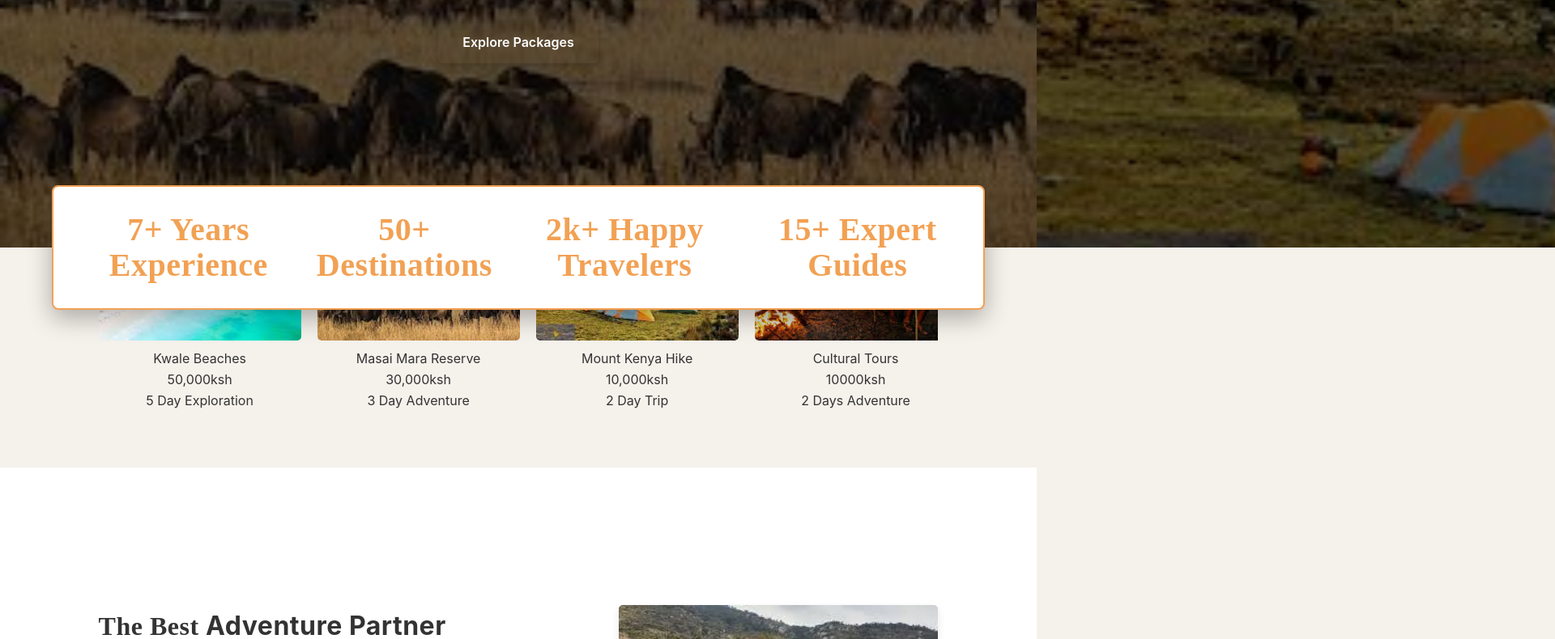
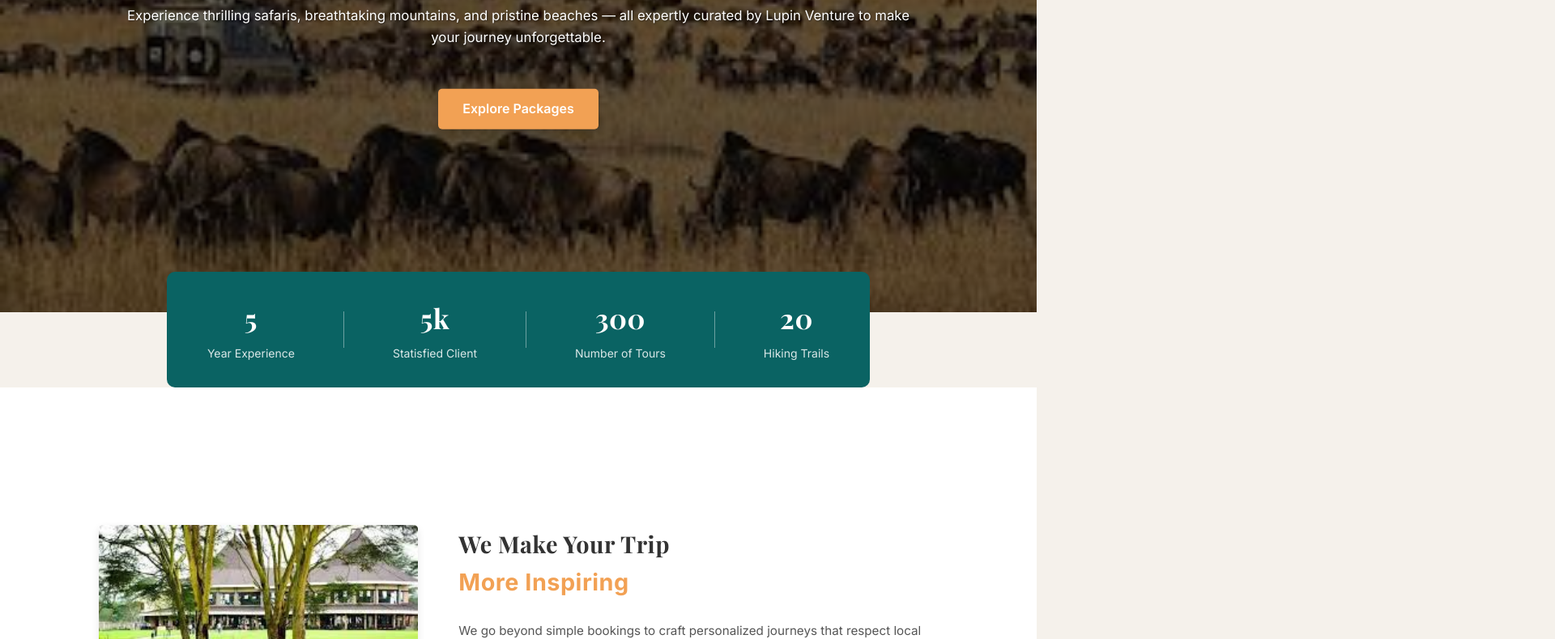
Before and after one commit to John-M23/Lupin-website, a plain HTML site: page index.html in a window 1280 px wide. Shown: the part 494-1284 px from the top of the page at 81% size, 1920 px wide, since content can reach past the window. Drawn offline with nearby package versions, Linux system fonts and the light colour scheme.

Commit message:
New Version
Updated font links, adjusted styles, and modified content for better visual consistency and user experience.

```diff
--- a/index.html
+++ b/index.html
@@ -6,7 +6,7 @@
   <meta name="description" content="Lupin Venture - Discover East Africa with expertly curated adventures, safaris, and cultural experiences.">
   <meta name="keywords" content="East Africa travel, safari, adventure tours, Kenya, Tanzania, Uganda">
   <title>Lupin Venture | East Africa Adventure Tours</title>
-  <link href="https://fonts.googleapis.com/css2?family=Poppins:wght@400;500;600;700;800&display=swap" rel="stylesheet">
+  <link href="https://fonts.googleapis.com/css2?family=Inter:wght@400;500;600;700&family=Playfair+Display:wght@400;500;600;700&display=swap" rel="stylesheet">
   <link rel="stylesheet" href="https://cdnjs.cloudflare.com/ajax/libs/font-awesome/6.5.1/css/all.min.css">
 
   <style>
@@ -17,15 +17,16 @@
       box-sizing: border-box;
       font-family: 'Inter', sans-serif;
     }
-    h1,h2,h3{
-      font-family: 'playfair Display', serif;
+
+    h1, h2, h3 {
+      font-family: 'Playfair Display', serif;
       letter-spacing: 0.5px;
     }
 
     body {
       line-height: 1.6;
       color: #333;
-      background-color: #f5f1eb; /* Changed to brownish background */
+      background-color: #f5f1eb;
     }
 
     a {
@@ -53,9 +54,11 @@
 
     /* Primary Colors - Updated with brown theme */
     :root {
-      --primary-dark: #0f3d3e; /* Changed to dark brown */
-      --accent-color: #f2a154; /* Changed to medium brown */
-      --light-bg:#f9f9f9; /* Light brown for backgrounds */
+      --primary-dark: #0f3d3e;
+      --accent-color: #f2a154;
+      --accent-brown: #f2a154;
+      --light-bg: #f9f9f9;
+      --light-brown: #f5f1eb;
       --text-light: #fff;
       --text-dark: #222;
       --section-bg: #ffffff;
@@ -140,6 +143,12 @@
     }
 
     /* --- HERO SLIDER CSS START (Adjusted Heights/Padding) --- */
+    img {
+        width: 100%;
+        height: auto;
+        object-fit: cover;
+    }
+
     .hero-wrapper {
         position: relative;
         width: 100%;
@@ -210,7 +219,7 @@
     .hero-content p {
         font-size: 1.05rem;
         margin-bottom: 50px;
-        max-width:1000px;
+        max-width: 1000px;
         margin-left: auto;
         margin-right: auto;
         font-weight: 300;
@@ -219,7 +228,7 @@
 
     .cta-button {
       display: inline-block;
-      background-color: var(--accent-brown);
+      background-color: var(--accent-color);
       color: white;
       padding: 12px 30px;
       border-radius: 5px;
@@ -234,52 +243,51 @@
     }
     /* --- HERO SLIDER CSS END --- */
 
-
     /* Stats Section Overlay - FIXED FOR BETTER VISIBILITY */
-    .stats-overlay-wrapper {
-      position: absolute;
+   /* Centered Floating Stats */
+.stats {
   width: 100%;
-      bottom: 0;
-      left: 0;
-      transform: translateY(50%);
-      padding: 0 5%;
-      z-index: 100;
+  display: flex;
+  justify-content: center;
+  margin-top: -50px; /* adjust depending on how much overlap you want */
+  position: relative;
+  z-index: 10;
 }
 
 .stats-container {
+  background: #0a6363;
+  padding: 30px 50px;
+  border-radius: 10px;
   display: flex;
-      justify-content: space-around;
-      background-color: #fff; /* Changed to white with transparency */
-      color: var(--primary-dark); /* Changed to dark brown */
-      border-radius: 8px;
-      padding: 25px 20px; /* Increased padding */
-      box-shadow: 0 10px 30px rgba(0, 0, 0, 0.3); /* Enhanced shadow */
-      border: 2px solid var(--accent-color); /* Added border */
+  justify-content: center;
+  align-items: center;
+  gap: 60px;
+  width: max-content;
 }
 
 .stat-box {
   text-align: center;
-      min-height: 100px;
-      display: flex;
-      flex-direction: column;
-      justify-content: center;
+  color: #fff;
 }
 
-    .stat-box h2 {
-      font-size: 2.5rem; /* Increased size */
-      color: var(--accent-color); /* Changed to brown */
-      margin: 0;
-      font-weight: 800; /* Made bolder */
-      line-height: 1.1;
+.stat-box h3 {
+  font-size: 34px;
+  font-weight: 700;
+  margin-bottom: 6px;
 }
 
 .stat-box p {
-      font-size: 0.9rem; /* Slightly larger */
-      color: var(--primary-dark); /* Dark brown */
-      margin: 0;
-      line-height: 1.2;
-      font-weight: 600; /* Made bolder */
+  font-size: 14px;
+  opacity: 0.85;
 }
+
+.divider {
+  height: 45px;
+  width: 1px;
+  background-color: rgba(255, 255, 255, 0.4);
+}
+
+
 
     /* Features Section - padding adjusted to create space for stats overlay */
     .features {
@@ -339,7 +347,7 @@
     }
 
     .feature-item i {
-        color: var(--accent-brown); /* Changed to brown */
+        color: var(--accent-color);
         font-size: 1.2rem;
         margin-top: 2px;
     }
@@ -352,7 +360,7 @@
     /* Quick View Gallery Section */
     .gallery-view {
       padding: 60px 5%;
-      background-color: var(--light-brown); /* Changed to light brown */
+      background-color: var(--light-brown);
       text-align: center;
     }
 
@@ -377,7 +385,7 @@
       gap: 20px;
       padding-bottom: 10px;
       scrollbar-width: thin;
-      scrollbar-color: var(--accent-brown) #f1f1f1; /* Changed to brown */
+      scrollbar-color: var(--accent-color) #f1f1f1;
     }
 
     .gallery-grid::-webkit-scrollbar {
@@ -390,7 +398,7 @@
     }
 
     .gallery-grid::-webkit-scrollbar-thumb {
-      background: var(--accent-brown); /* Changed to brown */
+      background: var(--accent-color);
       border-radius: 10px;
     }
 
@@ -481,7 +489,7 @@
     }
 
     .price {
-        color: var(--accent-color); /* Changed to brown */
+        color: var(--accent-color);
         font-weight: 700;
         margin-top: 5px;
     }
@@ -494,7 +502,7 @@
     /* Testimonials Section */
     .testimonials {
         padding: 80px 5%;
-        background-color: var(--light-brown); /* Changed to light brown */
+        background-color: var(--light-brown);
     }
 
     .testimonials h2 {
@@ -533,7 +541,7 @@
         top: 0;
         left: 0;
         font-size: 3rem;
-        color: var(--accent-brown); /* Changed to brown */
+        color: var(--accent-color);
         line-height: 1;
         opacity: 0.3;
     }
@@ -587,7 +595,7 @@
 
     /* Newsletter Section */
     .newsletter {
-      background-color: var(--accent-brown); /* Changed to brown */
+      background-color: var(--primary-dark);
       color: white;
       padding: 60px 5%;
       text-align: center;
@@ -617,7 +625,7 @@
     }
 
     .newsletter-form button {
-      background-color: var(--primary-dark); /* Dark brown */
+      background-color: var(--accent-color);
       color: white;
       border: none;
       padding: 0 20px;
@@ -673,7 +681,7 @@
     }
 
     .footer-column a:hover {
-      color: var(--accent-color); /* Changed to brown */
+      color: var(--accent-color);
     }
 
     .social-links {
@@ -694,7 +702,7 @@
     }
 
     .social-links a:hover {
-      background-color: var(--accent-brown); /* Changed to brown */
+      background-color: var(--accent-color);
     }
 
     .copyright {
@@ -805,30 +813,53 @@
     <section class="hero" id="hero">
       <h1 class="sr-only">Lupin Venture - East Africa Adventure Tours</h1>
 
+      <div class="hero-wrapper">
         <div class="hero-slider">
-          <div class="slide" style="background-image: url('/Images/having-fun.png');" aria-label="Group of travelers having fun"></div>
+          <div class="slide" style="background-image: url('Images/Jiraffe.png'); "aria-label="Group of travelers having fun"></div>
           <div class="slide" style="background-image: url('Images/masai-mara.png');" aria-label="Masai Mara wildlife safari"></div>
           <div class="slide" style="background-image: url('Images/mount-kenya.png');" aria-label="Mount Kenya hiking adventure"></div>
           <div class="slide" style="background-image: url('Images/kwale.png');" aria-label="Kwale beach destination"></div>
         </div>
 
         <div class="hero-content">
-          <h1>Discover East Africa <br> <span style="color: var(--accent-brown);">Simplify Your Adventure</span></h1>
+          <h1>Discover East Africa <br> <span style="color: var(--accent-color);">Simplify Your Adventure</span></h1>
           <p>
             Experience thrilling safaris, breathtaking mountains, and pristine beaches — all expertly
             curated by Lupin Venture to make your journey unforgettable.
           </p>
           <a href="#products" class="cta-button">Explore Packages</a>
         </div>
+      </div>
 
-      <div class="stats-overlay-wrapper">
+
+    </section>
+
+    <section class="stats">
   <div class="stats-container">
-              <div class="stat-box"><h2>7+
-                Years Experience
-              </h2></div>
-              <div class="stat-box"><h2>50+ Destinations</h2></div>
-              <div class="stat-box"><h2>2k+ Happy Travelers</h2></div>
-              <div class="stat-box"><h2>15+ Expert Guides</h2></div>
+    <div class="stat-box">
+      <h3>5</h3>
+      <p>Year Experience</p>
+    </div>
+
+    <div class="divider"></div>
+
+    <div class="stat-box">
+      <h3>5k</h3>
+      <p>Statisfied Client</p>
+    </div>
+
+    <div class="divider"></div>
+
+    <div class="stat-box">
+      <h3>300</h3>
+      <p>Number of Tours </p>
+    </div>
+
+    <div class="divider"></div>
+
+    <div class="stat-box">
+      <h3>20</h3>
+      <p>Hiking Trails</p>
     </div>
   </div>
 </section>
@@ -839,7 +870,7 @@
           <img src="Images/Bungalow1.png" alt="Luxury bungalow accommodation with mountain view">
         </div>
         <div class="features-content">
-          <h2>We Make Your Trip <br> <span style="color: var(--accent-brown);">More Inspiring</span></h2>
+          <h2>We Make Your Trip <br> <span style="color: var(--accent-color);">More Inspiring</span></h2>
           <p>
             We go beyond simple bookings to craft personalized journeys that respect local cultures and the environment.
             Your adventure is planned with passion and precision, ensuring every detail is covered.
@@ -873,7 +904,7 @@
             </div>
             <p>Kwale Beaches</p>
             <p>50,000ksh</p>
-            <p>5 Day Exploration  </p>
+            <p>5 Day Exploration</p>
           </div>
           <div class="gallery-item">
             <div class="gallery-item-img">
@@ -889,14 +920,13 @@
             </div>
             <p>Mount Kenya Hike</p>
             <p>10,000ksh</p>
-            <p> 2 Day Trip</p>
+            <p>2 Day Trip</p>
           </div>
           <div class="gallery-item">
             <div class="gallery-item-img">
               <img src="Images/masai-2.png" alt="Traditional Maasai cultural experience">
             </div>
             <p>Cultural Tours</p>
-
             <p>10000ksh</p>
             <p>2 Days Adventure</p>
           </div>
@@ -904,9 +934,9 @@
             <div class="gallery-item-img">
               <img src="Images/masai-mara.png" alt="Wildlife safari with lions and zebras">
             </div>
-              <p>Wildlife Safari </p>
+            <p>Wildlife Safari</p>
             <p>30,000ksh</p>
-              <p>3 Days Adventure </p>
+            <p>3 Days Adventure</p>
           </div>
           <div class="gallery-item">
             <div class="gallery-item-img">
@@ -914,7 +944,7 @@
             </div>
             <p>Lake Naivasha Experience</p>
             <p>50000ksh</p>
-              <p>1 Day Trip </p>
+            <p>1 Day Trip</p>
           </div>
         </div>
       </div>
@@ -926,7 +956,7 @@
           <img src="Images/tembea-4.png" alt="Mount Kenya scenic view from accommodation">
         </div>
         <div class="features-content">
-          <h2 style="font-size: 2rem;">The Best <span style="color: var(--accent-brown);">Adventure Partner</span> <br> Of Your Choice</h2>
+          <h2 style="font-size: 2rem;">The Best <span style="color: var(--accent-color);">Adventure Partner</span> <br> Of Your Choice</h2>
           <p>
             Lupin Venture is committed to safety, authenticity, and creating responsible tourism experiences.
             We handle all logistics so you can focus entirely on your journey.
@@ -942,7 +972,7 @@
     <!-- PRODUCTS -->
 
     <section class="products" id="products">
-      <h2>All <span style="color: var(--accent-brown);">Adventure Packages</span>!</h2>
+      <h2>All <span style="color: var(--accent-color);">Adventure Packages</span>!</h2>
       <div class="product-grid">
 
         <div class="product-card">
@@ -981,7 +1011,7 @@
           <img src="Images/uganda-chimpanze.png" alt="Uganda gorilla trekking experience">
           <div class="product-details">
             <h4>Uganda Gorilla Trek</h4>
-              <p class="price">From  70,000</p>
+            <p class="price">From 70,000</p>
           </div>
         </div>
 
@@ -1013,7 +1043,7 @@
 
     <section class="testimonials">
       <div class="container">
-          <h2>What People Are <span style="color: var(--accent-brown);">Saying About Us</span></h2>
+        <h2>What People Are <span style="color: var(--accent-color);">Saying About Us</span></h2>
         <div class="testimonial-grid">
           <div class="testimonial-content">
             <p class="testimonial-quote">
@@ -1035,21 +1065,21 @@
           </div>
         </div>
       </div>
+
     </section>
 
-    <section class="testimonials">
+    <!-- <section class="testimonials">
       <div class="container">
-          <!-- <h2>What People Are <span style="color: var(--accent-brown);">Saying About Us</span></h2>
-          <div class="testimonial-grid"> -->
+        <div class="testimonial-grid">
           <div class="testimonial-content">
             <p class="testimonial-quote">
               Lupin Ventures transformed the road trip to an experience
-                    <br>Highly recommended when making  music video
+              <br>Highly recommended when making music video
               <br>#Mboka Doba
             </p>
             <div class="author-info">
               <div class="author-avatar">
-                          <img src="Images/profil-2.png" alt="Portrait of Sarah Smith">
+                <img src="Images/profil-2.png" alt="Portrait of Toxic Lyricall">
               </div>
               <div class="author-details">
                 <h4>Toxic Lyricall</h4>
@@ -1057,13 +1087,13 @@
               </div>
             </div>
           </div>
-              <!-- <div class="testimonial-image">
-                  <img src="Images/tembea-5.png" alt="Group of happy travelers on a Lupin Venture tour">
-              </div> -->
+          <div class="testimonial-image">
+            <img src="Images/tembea-5.png" alt="Music video production with Lupin Venture">
           </div>
         </div>
-    </section>
-<!--
+      </div>
+    </section> -->
+
     <section class="newsletter">
       <div class="container">
         <h2>Stay Updated with Our Latest Offers</h2>
@@ -1074,9 +1104,9 @@
         </form>
       </div>
     </section>
-  </main> -->
 
-  <footer id="contact">YY
+
+  <footer id="contact">
     <div class="footer-content">
       <div class="footer-column">
         <h3>Lupin Venture</h3>
@@ -1101,27 +1131,4 @@
       <div class="footer-column">
         <h3>Destinations</h3>
         <ul>
-          <li><a href="#">Kenya Safaris</a></li>
-          <li><a href="#">Tanzania Tours</a></li>
-          <li><a href="#">Uganda Adventures</a></li>
-          <li><a href="#">Zanzibar Getaways</a></li>
-          <li><a href="#">Rwanda Experiences</a></li>
-        </ul>
-      </div>
-      <div class="footer-column">
-        <h3>Contact Info</h3>
-        <ul>
-          <li><i class="fas fa-map-marker-alt"></i> Nairobi, Kenya</li>
-          <li><i class="fas fa-phone"></i> +25410304492</li>
-          <li><i class="fas fa-envelope"></i> info@lupinventure.com</li>
-          <li><i class="fas fa-clock"></i> Mon - Fri: 9AM - 6PM</li>
-        </ul>
-      </div>
-    </div>
-    <div class="copyright">
-      <p>&copy; 2025 Lupin Venture. All rights reserved.</p>
-    </div>
-  </footer>
-
-</body>
-</html>
+          <li><a href="#">Kenya Safaris</a
```
Lines whose indentation alone changed are shown as unchanged.
